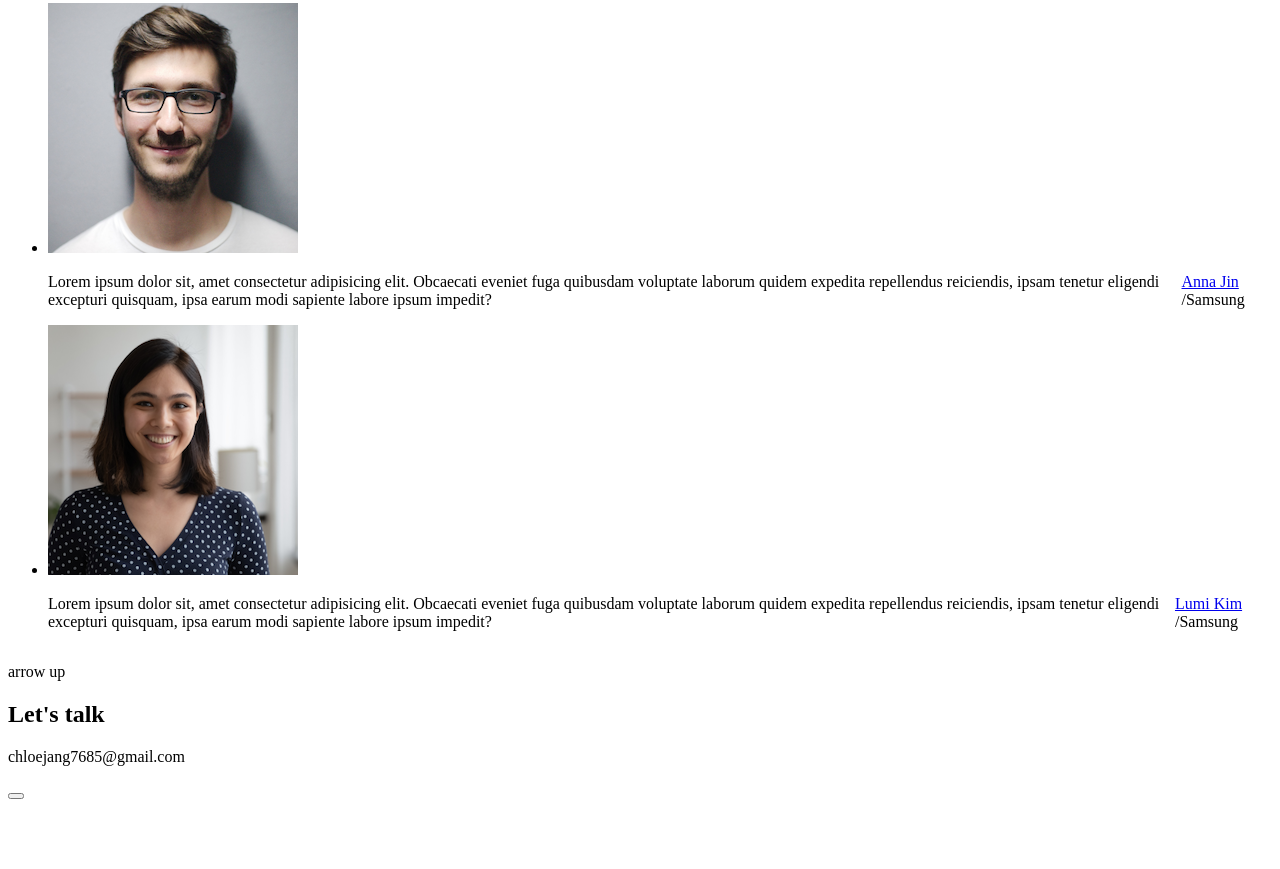
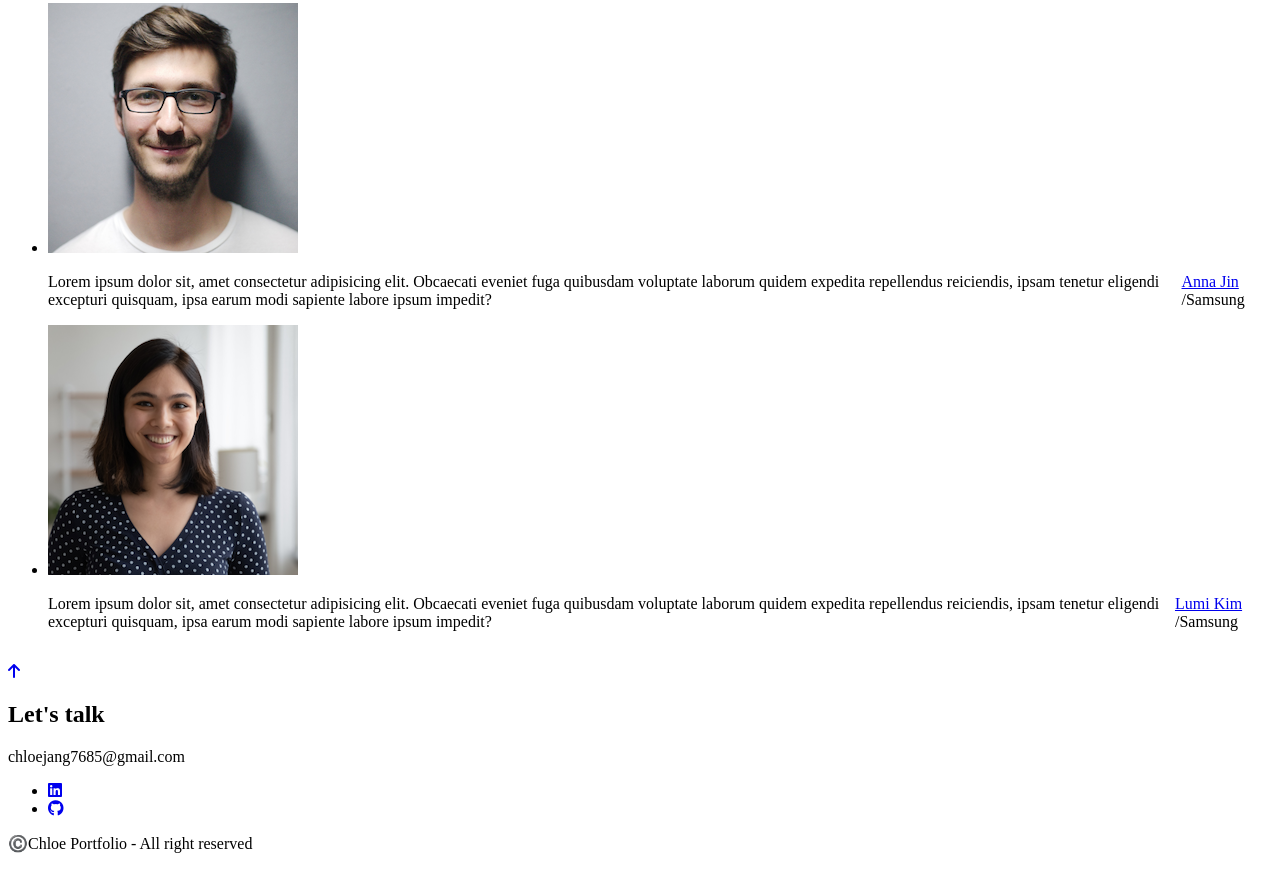
Before and after one commit to hera7685/hera7685.github.io, a plain HTML site: page index.html in a window 1280 px wide. Shown: the part 5931-6800 px from the top of the page. Before the commit the page ends 6739 px from the top, so only its background shows below. Drawn offline with Linux system fonts and the light colour scheme; files whose address does not match are found by name.

Commit message:
HTML-Footer

```diff
--- a/index.html
+++ b/index.html
@@ -243,13 +243,29 @@
 
         </section>
         <!-- Arrow up -->
-        <aside>arrow up</aside>
+        <aside>
+            <a href="#home" title="back to top">
+                <i class="fa-solid fa-arrow-up"></i>
+            </a>
+        </aside>
     </main>
     <!-- Footer -->
     <footer>
-        <h2>Let's talk</h2>
+        <h2>Let&#39;s talk</h2>
         <p>chloejang7685@gmail.com</p>
-        <button></button>
+        <ul>
+            <li>
+                <a href="linkedin.com/in/chloejang7685"
+                target="_blank"
+                title="my linkedin link"><i class="fa-brands fa-linkedin"></i></a>
+            </li>
+            <li>
+                <a href="https://github.com/chloejang7685"
+                target="_blank"
+                title="my github link"><i class="fa-brands fa-github"></i></a>
+            </li>
+        </ul>
+        <p>©️Chloe Portfolio - All right reserved</p>
     </footer>
 </body>
 </html>
```
